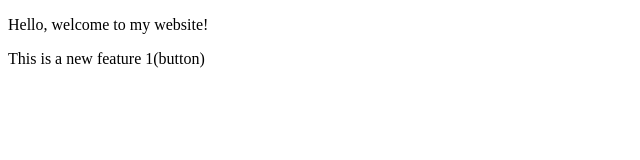
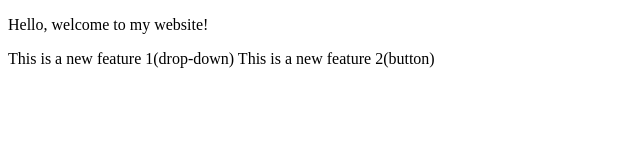
Before and after one commit to aakritibaral9-dotcom/aakriti-demo, a plain HTML site: page LocalRepo/style.css/index.html in a window 1280 px wide. Shown: the whole page, without its empty margins (0-640 px from the left). Drawn offline with Linux system fonts and the light colour scheme.

Commit message:
Dropdown

```diff
--- a/LocalRepo/style.css/index.html
+++ b/LocalRepo/style.css/index.html
@@ -10,7 +10,8 @@
         Hello, welcome to my website!
     </p>
     <p>
-        This is a new feature 1(button)
+        This is a new feature 1(drop-down)
+        This is a new feature 2(button)
     </p>
 
 </body>
```
